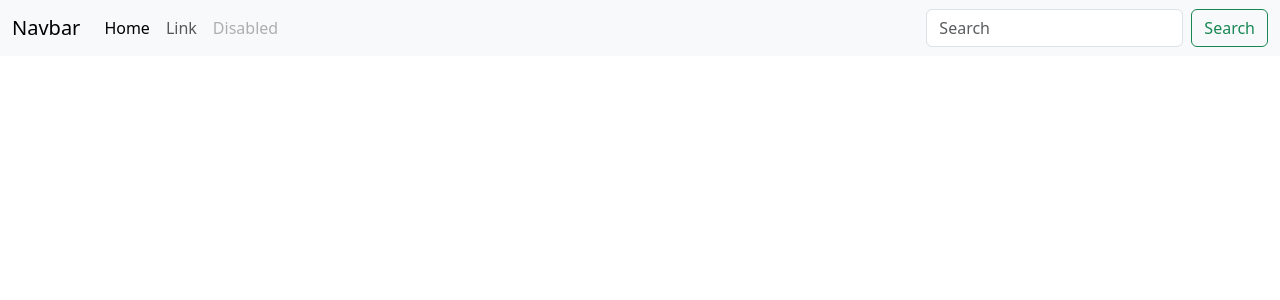
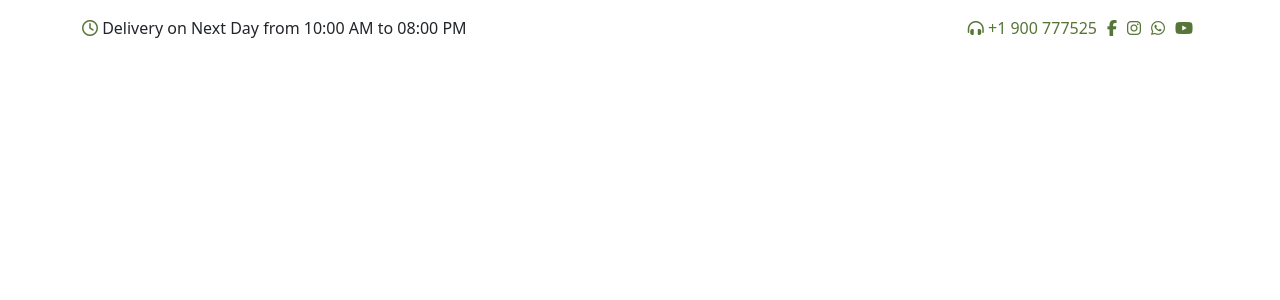
Before and after one commit to MustakAhmedKafy/grocery_shop, a Vue app: page / in a window 1280 px wide. Shown: the top 300 px of the page. Built offline with nearby package versions, Linux system fonts and the light colour scheme.

Commit message:
header top fix

```diff
--- a/package.json
+++ b/package.json
@@ -9,12 +9,14 @@
     "preview": "vite preview"
   },
   "dependencies": {
+    "@fortawesome/fontawesome-free": "^6.5.2",
     "@popperjs/core": "^2.11.8",
     "bootstrap": "5.3.3",
     "vue": "^3.4.21"
   },
   "devDependencies": {
     "@vitejs/plugin-vue": "^5.0.4",
+    "sass": "^1.75.0",
     "vite": "^5.2.0"
   }
 }
--- a/src/components/Navbar.vue
+++ b/src/components/Navbar.vue
@@ -1,43 +1,49 @@
-<script setup></script>
+<script setup>
+const socialMedia = [
+  { icon: "fa-facebook-f", link: "#" },
+  { icon: "fa-instagram", link: "#" },
+  { icon: "fa-whatsapp", link: "#" },
+  { icon: "fa-youtube", link: "#" },
+];
+</script>
+
 <template>
-  <nav class="navbar navbar-expand-lg bg-body-tertiary">
-    <div class="container-fluid">
-      <a class="navbar-brand" href="#">Navbar</a>
-      <button
-        class="navbar-toggler"
-        type="button"
-        data-bs-toggle="collapse"
-        data-bs-target="#navbarSupportedContent"
-        aria-controls="navbarSupportedContent"
-        aria-expanded="false"
-        aria-label="Toggle navigation"
-      >
-        <span class="navbar-toggler-icon"></span>
-      </button>
-      <div class="collapse navbar-collapse" id="navbarSupportedContent">
-        <ul class="navbar-nav me-auto mb-2 mb-lg-0">
-          <li class="nav-item">
-            <a class="nav-link active" aria-current="page" href="#">Home</a>
-          </li>
-          <li class="nav-item">
-            <a class="nav-link" href="#">Link</a>
-          </li>
+  <section class="header-top d-none d-lg-block py-3">
+    <div class="container">
+      <div class="d-flex justify-content-between">
+        <div>
+          <span
+            ><i class="fa-regular fa-clock"></i> Delivery on Next Day from 10:00
+            AM to 08:00 PM</span
+          >
+        </div>
 
-          <li class="nav-item">
-            <a class="nav-link disabled" aria-disabled="true">Disabled</a>
-          </li>
-        </ul>
-        <form class="d-flex" role="search">
-          <input
-            class="form-control me-2"
-            type="search"
-            placeholder="Search"
-            aria-label="Search"
-          />
-          <button class="btn btn-outline-success" type="submit">Search</button>
-        </form>
+        <div class="header-social">
+          <span
+            ><i class="fa-solid fa-headphones-simple"></i> +1 900 777525</span
+          >
+          <div class="social d-inline">
+            <span v-for="media in socialMedia" :key="media.icon">
+              <i
+                :class="['fa-brands', media.icon]"
+                :aria-label="media.icon"
+              ></i>
+            </span>
+          </div>
+        </div>
       </div>
     </div>
-  </nav>
+  </section>
+</template>
 
-</template>
+<style lang="scss">
+.header-top {
+  .header-social span {
+    padding: 0px 5px;
+    color: #577537;
+  }
+  .fa-clock {
+    color: #577537;
+  }
+}
+</style>
--- a/src/main.js
+++ b/src/main.js
@@ -4,4 +4,6 @@ import App from "./App.vue";
 import "bootstrap/dist/css/bootstrap.min.css";
 import "bootstrap";
 
+import "@fortawesome/fontawesome-free/css/all.css";
+
 createApp(App).mount("#app");
```
Also changed, not shown: 1 other file (tests, documents, lock files or other folders).
